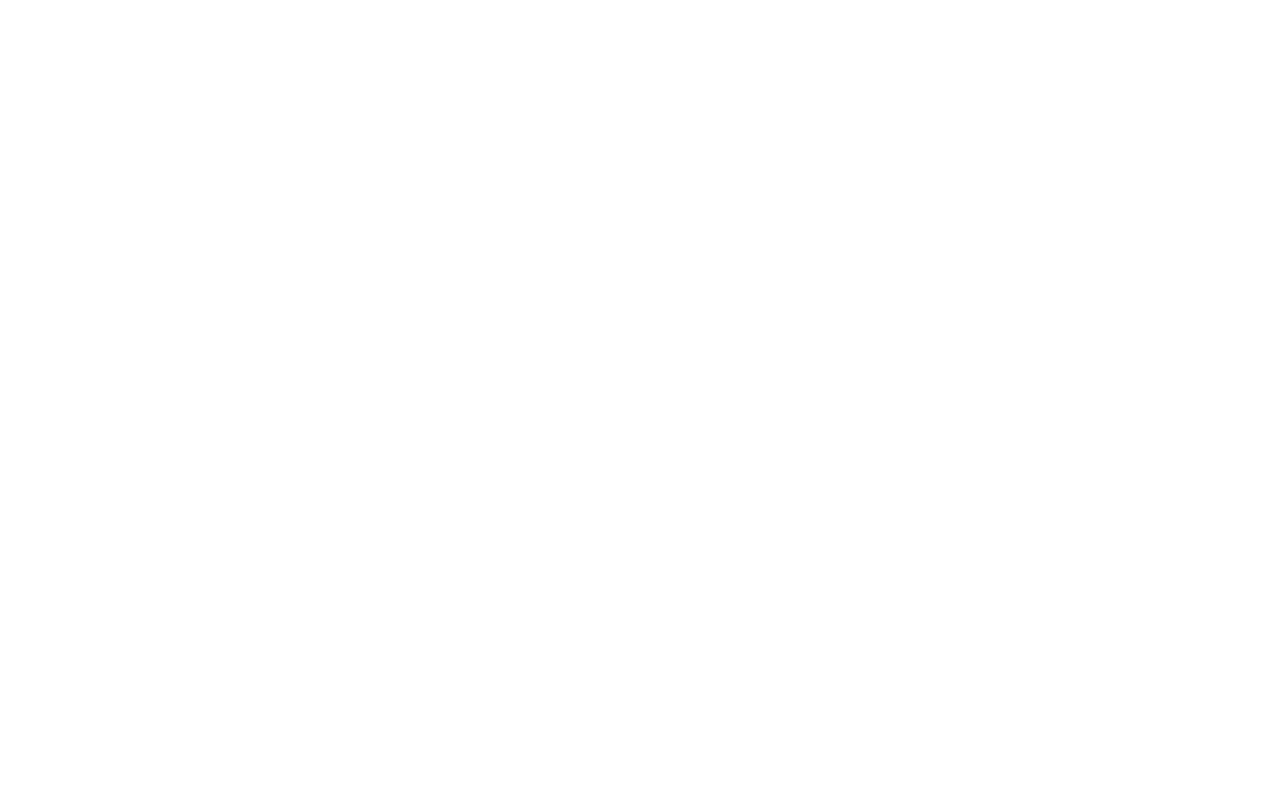
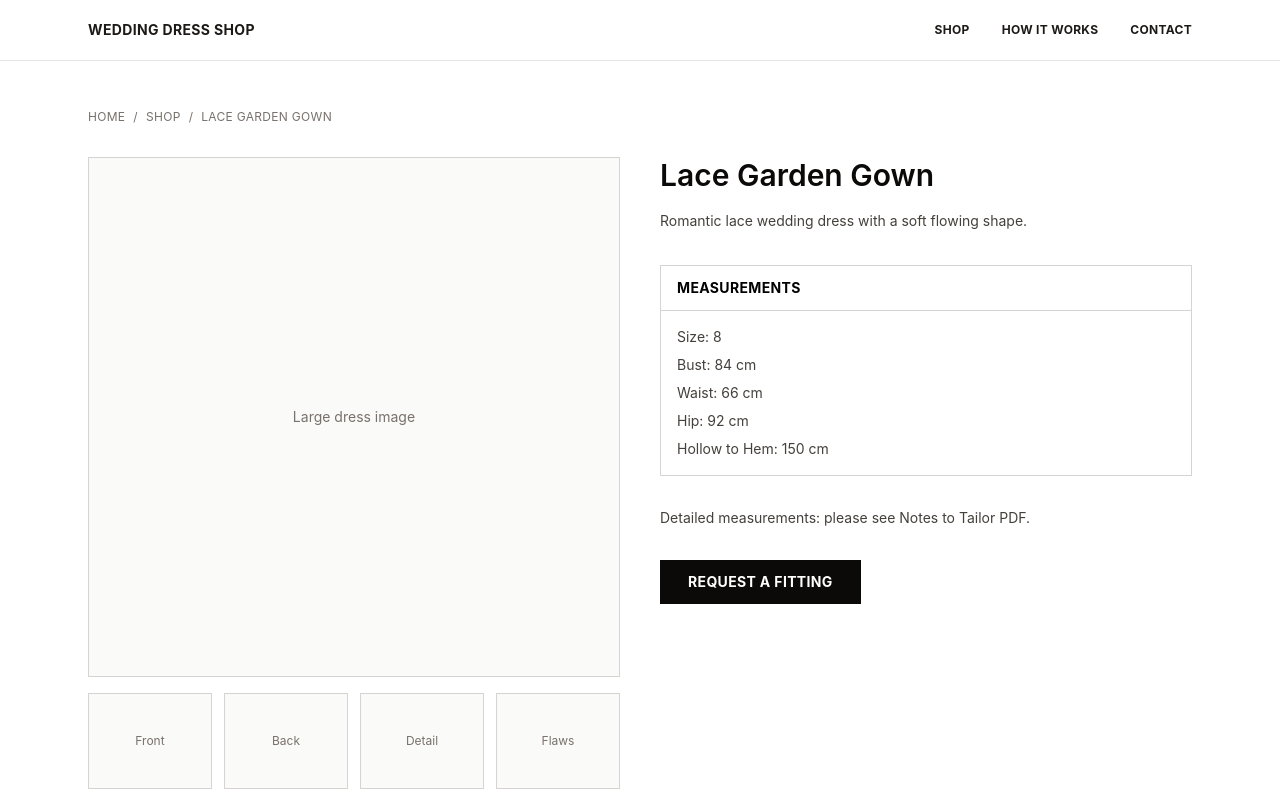
Before and after one commit to wyangy/wedding-dress-shop, a React (Vite) app: page /dresses/1 in a window 1280 px wide. Before the commit this address had no page. Shown: the top 800 px of the page. Built offline with nearby package versions, Linux system fonts and the light colour scheme.

Commit message:
Add product detail page

```diff
--- a/src/App.tsx
+++ b/src/App.tsx
@@ -1,12 +1,14 @@
 import { Route, Routes } from "react-router";
 import HomePage from "./pages/HomePage";
 import ShopPage from "./pages/ShopPage";
+import ProductDetailPage from "./pages/ProductDetailPage";
 
 function App() {
   return (
     <Routes>
       <Route path="/" element={<HomePage />} />
       <Route path="/shop" element={<ShopPage />} />
+      <Route path="/dresses/:id" element={<ProductDetailPage />} />
     </Routes>
   );
 }
--- a/src/components/ui/DressCard.tsx
+++ b/src/components/ui/DressCard.tsx
@@ -1,4 +1,5 @@
 import type { Dress } from "../../types/dress";
+import { Link } from "react-router";
 
 type DressCardProps = {
   dress: Dress;
@@ -25,6 +26,12 @@
         <p className="mt-4 text-xs leading-5 text-stone-600">
           {dress.description}
         </p>
+        <Link
+          to={`/dresses/${dress.id}`}
+          className="mt-4 inline-block border border-stone-900 px-5 py-2 text-xs font-bold uppercase tracking-wide text-stone-900 hover:bg-stone-950 hover:text-white"
+        >
+          View Details
+        </Link>
       </div>
     </article>
   );
--- /dev/null
+++ b/src/pages/ProductDetailPage.tsx
@@ -0,0 +1,112 @@
+import { Link, useParams } from "react-router";
+import Header from "../components/layout/Header";
+import Footer from "../components/layout/Footer";
+import { featuredDresses } from "../data/dresses";
+
+function ProductDetailPage() {
+  const { id } = useParams();
+
+  const dress = featuredDresses.find((dress) => dress.id === Number(id));
+
+  if (!dress) {
+    return (
+      <>
+        <Header />
+
+        <main className="mx-auto max-w-6xl px-6 py-12">
+          <h1 className="mb-4 text-3xl font-semibold text-stone-950">
+            Dress not found
+          </h1>
+
+          <Link to="/shop" className="text-sm font-bold underline">
+            Back to Shop
+          </Link>
+        </main>
+
+        <Footer />
+      </>
+    );
+  }
+
+  return (
+    <>
+      <Header />
+
+      <main className="mx-auto max-w-6xl px-6 py-12">
+        <div className="mb-8 text-xs uppercase tracking-wide text-stone-500">
+          <Link to="/" className="hover:text-stone-900">
+            Home
+          </Link>
+          <span className="mx-2">/</span>
+          <Link to="/shop" className="hover:text-stone-900">
+            Shop
+          </Link>
+          <span className="mx-2">/</span>
+          <span>{dress.name}</span>
+        </div>
+
+        <div className="grid gap-10 md:grid-cols-2">
+          <div>
+            <div className="flex h-[520px] items-center justify-center border border-stone-300 bg-stone-50 text-sm text-stone-500">
+              Large dress image
+            </div>
+
+            <div className="mt-4 grid grid-cols-4 gap-3">
+              <div className="flex h-24 items-center justify-center border border-stone-300 bg-stone-50 text-xs text-stone-500">
+                Front
+              </div>
+              <div className="flex h-24 items-center justify-center border border-stone-300 bg-stone-50 text-xs text-stone-500">
+                Back
+              </div>
+              <div className="flex h-24 items-center justify-center border border-stone-300 bg-stone-50 text-xs text-stone-500">
+                Detail
+              </div>
+              <div className="flex h-24 items-center justify-center border border-stone-300 bg-stone-50 text-xs text-stone-500">
+                Flaws
+              </div>
+            </div>
+          </div>
+
+          <div>
+            <h1 className="mb-4 text-3xl font-semibold text-stone-950">
+              {dress.name}
+            </h1>
+
+            <p className="mb-8 text-sm leading-6 text-stone-700">
+              {dress.description}
+            </p>
+
+            <div className="mb-8 border border-stone-300">
+              <div className="border-b border-stone-300 px-4 py-3 text-sm font-bold uppercase tracking-wide">
+                Measurements
+              </div>
+
+              <div className="space-y-2 px-4 py-4 text-sm text-stone-700">
+                <p>Size: {dress.size}</p>
+                <p>Bust: {dress.bust} cm</p>
+                <p>Waist: {dress.waist} cm</p>
+                <p>Hip: {dress.hip} cm</p>
+                <p>Hollow to Hem: {dress.hollowToHem} cm</p>
+              </div>
+            </div>
+
+            <p className="mb-8 text-sm text-stone-700">
+              Detailed measurements: please see Notes to Tailor PDF.
+            </p>
+
+            <Link
+              to={`/request-fitting/${dress.id}`}
+              className="inline-block bg-stone-950 px-7 py-3 text-sm font-bold uppercase tracking-wide text-white hover:bg-stone-700"
+            >
+              Request a Fitting
+            </Link>
+          </div>
+        </div>
+      </main>
+
+      <Footer />
+    </>
+  );
+}
+
+export default ProductDetailPage;
```
